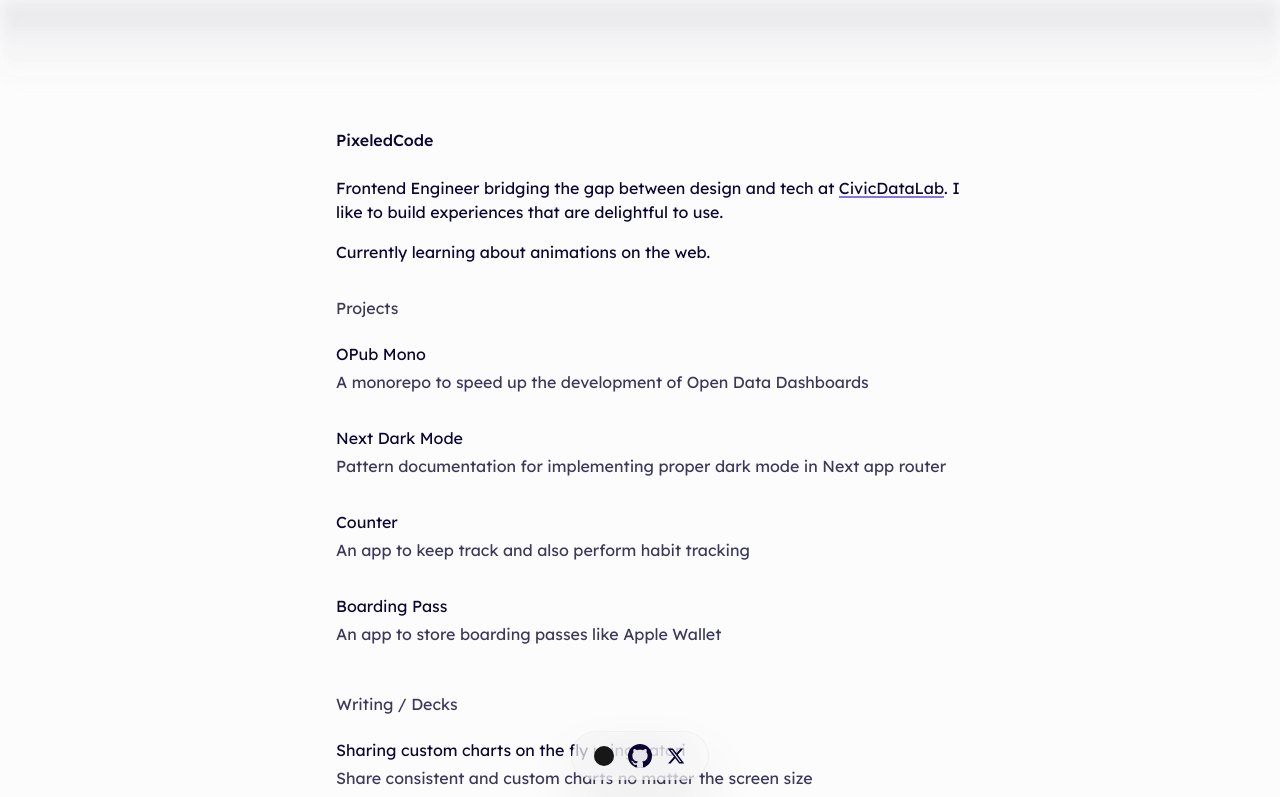
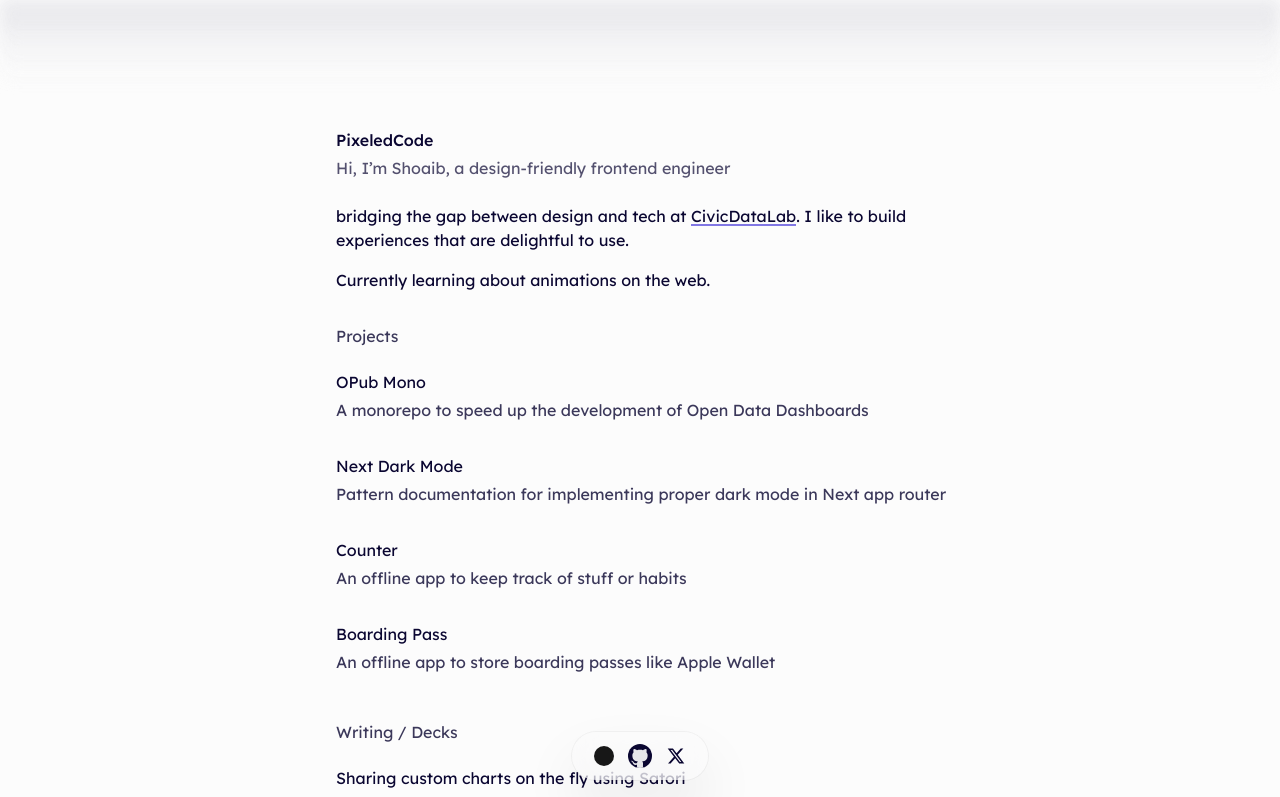
Before and after one commit to PixeledCode/portfolio, a Next.js app: page / in a window 1280 px wide. Shown: the top 797 px of the page. Built offline with nearby package versions, Linux system fonts and the light colour scheme; no server answers; what tailwindcss-3d would draw is missing.

Commit message:
update content

```diff
--- a/app/page.tsx
+++ b/app/page.tsx
@@ -1,4 +1,3 @@
-import { Toolbar } from '@/components/toolbar'
 import data from '@/content/home.json'
 
 export default function Home() {
@@ -13,6 +12,9 @@ export default function Home() {
 							<h1 className="font-medium" data-animate>
 								PixeledCode
 							</h1>
+							<p className="mt-1 text-light">
+								Hi, I’m Shoaib, a design-friendly frontend engineer
+							</p>
 							<p
 								className="mt-6"
 								data-animate
@@ -20,7 +22,7 @@ export default function Home() {
 									'--stagger': 1,
 								}}
 							>
-								Frontend Engineer bridging the gap between design and tech at{' '}
+								bridging the gap between design and tech at{' '}
 								<Link href="https://civicdatalab.in" label="CivicDataLab" />. I
 								like to build experiences that are delightful to use.
 							</p>
--- a/content/home.json
+++ b/content/home.json
@@ -14,13 +14,13 @@
 		},
 		{
 			"title": "Counter",
-			"description": "An app to keep track and also perform habit tracking",
+			"description": "An offline app to keep track of stuff or habits",
 			"link": "https://github.com/PixeledCode/counter-app",
 			"external": true
 		},
 		{
 			"title": "Boarding Pass",
-			"description": "An app to store boarding passes like Apple Wallet",
+			"description": "An offline app to store boarding passes like Apple Wallet",
 			"link": "https://github.com/PixeledCode/boarding-pass",
 			"external": true
 		}
```
